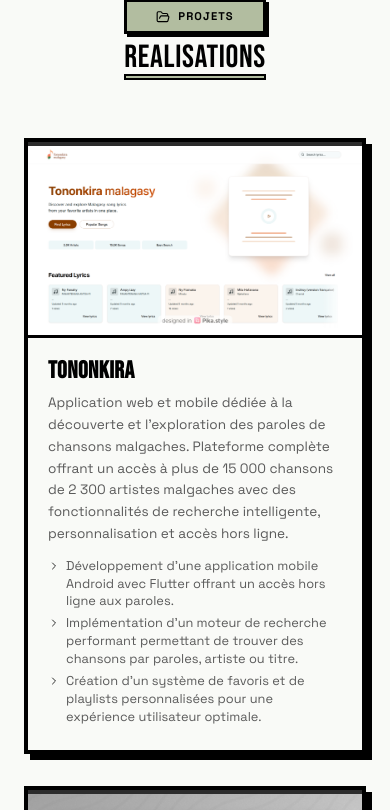
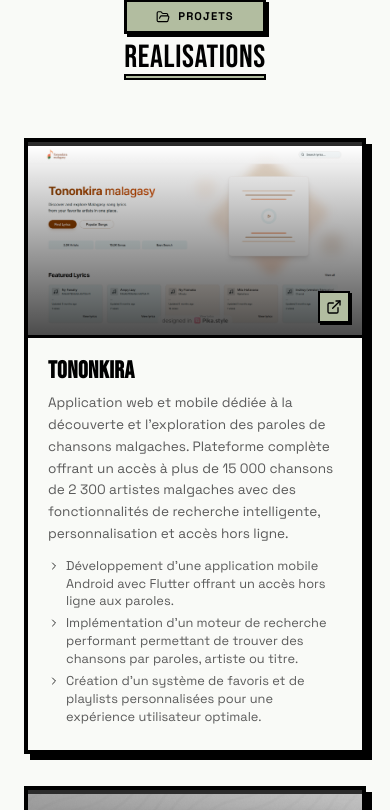
Before and after one commit to titoo-dev/titoo-portfolio, a Next.js app: page / in a window 390 px wide. Shown: the part 6185-6995 px from the top of the page. Built offline with nearby package versions, Linux system fonts and the light colour scheme.

Commit message:
Show project link icons by default on mobile devices

```diff
--- a/app/page.tsx
+++ b/app/page.tsx
@@ -935,7 +935,7 @@
 
                       {/* Overlay with links on hover */}
                       <div
-                        className="opacity-0 group-hover:opacity-100"
+                        className="opacity-100 md:opacity-0 md:group-hover:opacity-100"
                         style={{
                           position: "absolute",
                           inset: 0,
```
